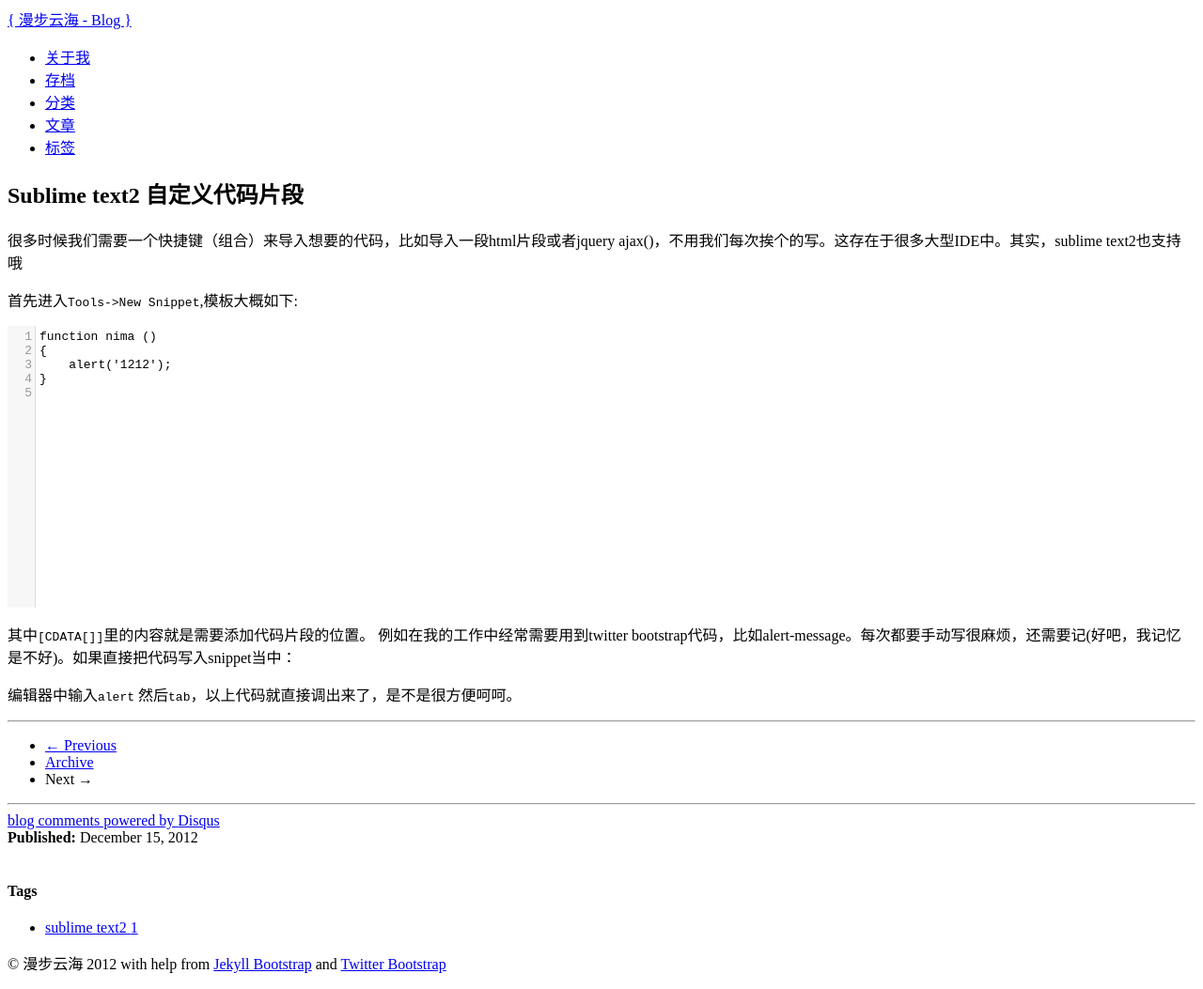
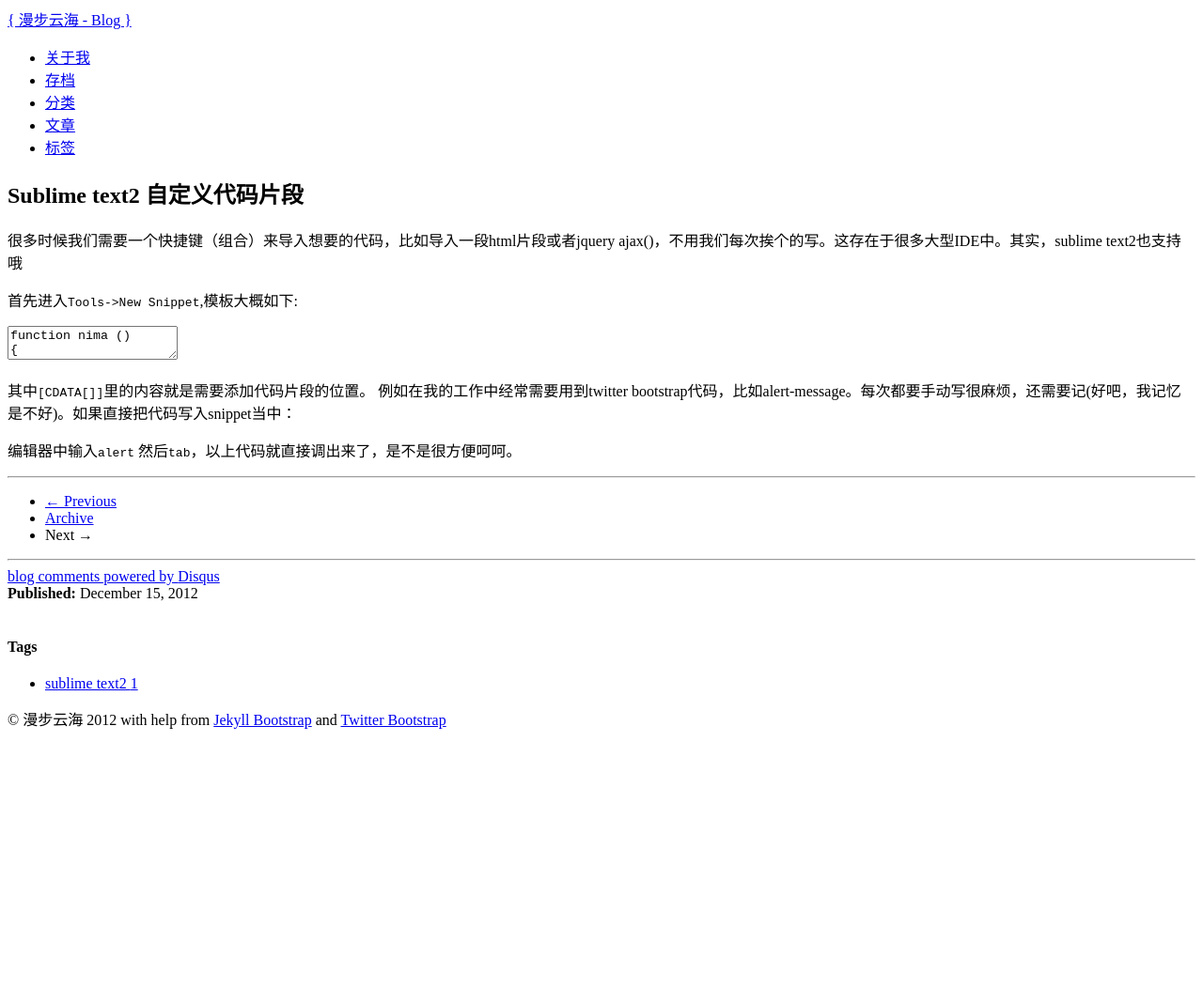
Before and after one commit to symfonyluxury/symfonyluxury.github.com, a Jekyll site: the page built from _posts/2012-12-15-sublime-text2-snippet.md, in a window 1280 px wide. Shown: the whole page at 94% size. Built offline with Jekyll 4.4.1, drawn with Linux system fonts in a browser that asks for light colours; nearby versions of some CDN libraries; library files that are not in the unit come from our copies; comment, search, counter and statistics services are not loaded; after the commit the page ends 900 px from its top, so only the background shows below that.

```diff
--- a/_includes/themes/twitter/default.html
+++ b/_includes/themes/twitter/default.html
@@ -23,7 +23,7 @@
     <link rel="shortcut icon" href="{{ ASSET_PATH }}/favicon.ico">
     <script type="text/javascript">
     $(function() {
-      var editor = CodeMirror.fromTextArea(document.getElementById("code"), {
+      var editor = CodeMirror.fromTextArea($('.code'), {
           lineNumbers: true,
           theme: "ambiance"
         });
--- a/_posts/2012-12-15-sublime-text2-snippet.md
+++ b/_posts/2012-12-15-sublime-text2-snippet.md
@@ -8,7 +8,7 @@ tags: [sublime text2]
 很多时候我们需要一个快捷键（组合）来导入想要的代码，比如导入一段html片段或者jquery ajax()，不用我们每次挨个的写。这存在于很多大型IDE中。其实，sublime text2也支持哦
 
 首先进入`Tools->New Snippet`,模板大概如下:
-<textarea id="code" name="code">
+<textarea class="code" name="code" readonly=1 >
 function nima ()
 {
 	alert('1212');
```
